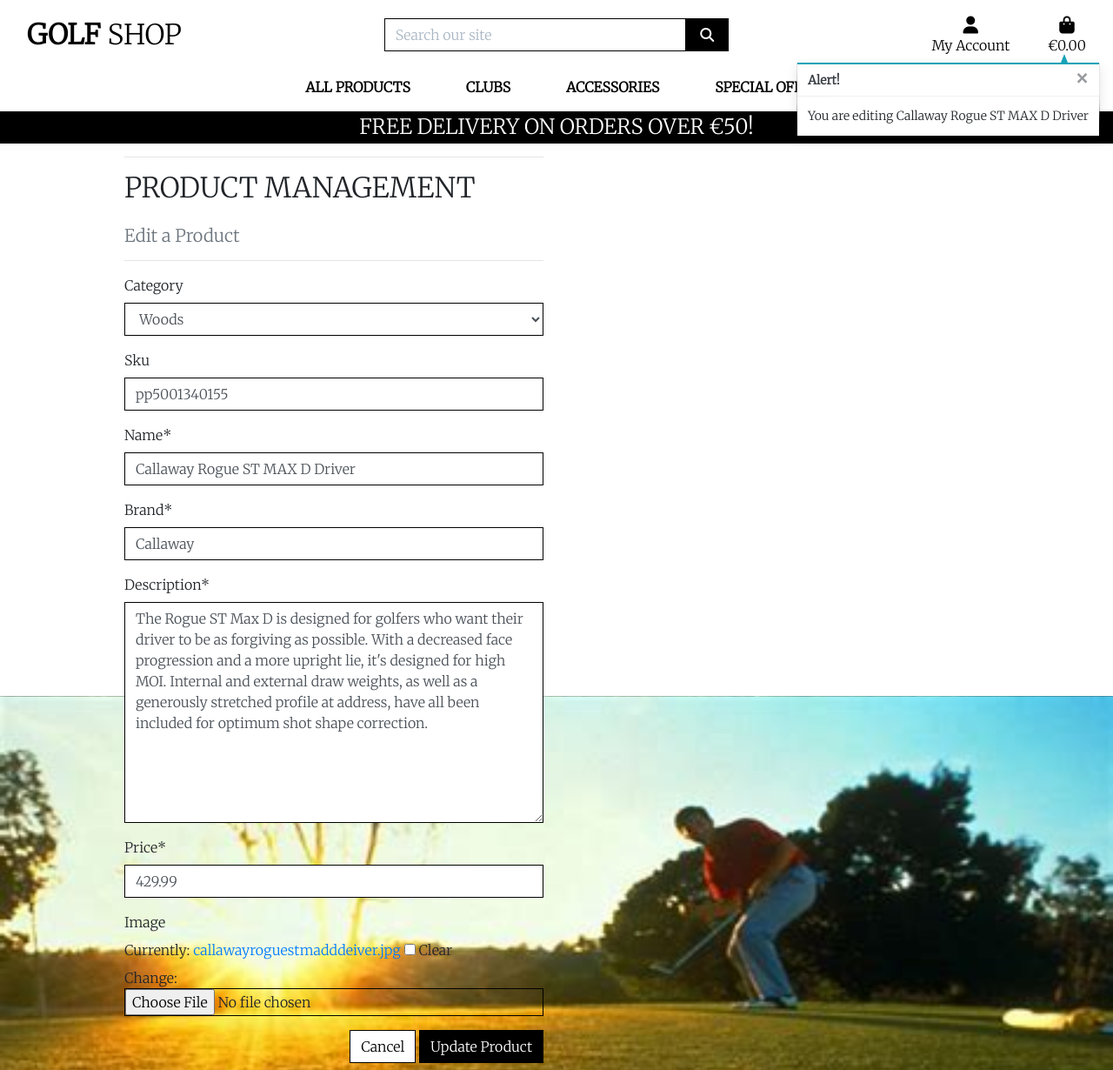
After one commit to Code-Institute-Submissions/colmhaugh-GolfShop_JuneResub, a Django app: page /products/edit/1/ in a window 1280 px wide. The commit adds this page. Shown: the whole page at 87% size. Run offline with Django 3.2, Linux system fonts and the light colour scheme; data comes from the database, SQL or seed files in the repository; some libraries are stand-ins or nearby versions.

Commit message:
Added edit functionality for products

```diff
--- /dev/null
+++ b/products/templates/products/edit_product.html
@@ -0,0 +1,37 @@
+{% extends "base.html" %}
+{% load static %}
+
+{% block page_header %}
+    <div class="container header-container">
+        <div class="row">
+            <div class="col"></div>
+        </div>
+    </div>
+{% endblock %}
+
+{% block content %}
+    <div class="overlay"></div>
+    <div class="container">
+        <div class="row">
+            <div class="col-12 col-md-6">
+                <hr>
+                <h2 class="logo-font mb-4">Product Management</h2>
+                <h5 class="text-muted">Edit a Product</h5>
+                <hr>
+            </div>
+        </div>
+
+        <div class="row">
+            <div class="col-12 col-md-6">
+                <form method="POST" action="{% url 'edit_product' product.id %}" class="form mb-2" enctype="multipart/form-data">
+                    {% csrf_token %}
+                    {{ form | crispy }}
+                    <div class="text-right">
+                        <a class="btn btn-outline-black rounded-0" href="{% url 'products' %}">Cancel</a>
+                        <button class="btn btn-black rounded-0" type="submit">Update Product</button>
+                    </div>
+                </form>
+            </div>
+        </div>
+    </div>
+{% endblock %}
--- a/products/urls.py
+++ b/products/urls.py
@@ -5,4 +5,5 @@ urlpatterns = [
     path('', views.all_products, name='products'),
     path('<int:product_id>/', views.product_detail, name='product_detail'),
     path('add/', views.add_product, name='add_product'),
+    path('edit/<int:product_id>/', views.edit_product, name='edit_product'),
 ]
--- a/products/views.py
+++ b/products/views.py
@@ -72,10 +72,44 @@ def product_detail(request, product_id):
 
 def add_product(request):
     """ Add a product to the store """
-    form = ProductForm()
+    if request.method == 'POST':
+        form = ProductForm(request.POST, request.FILES)
+        if form.is_valid():
+            form.save()
+            messages.success(request, 'Successfully added product!')
+            return redirect(reverse('add_product'))
+        else:
+            messages.error(request, 'Failed to add product. Please ensure the form is valid.')
+    else:
+        form = ProductForm()
+
     template = 'products/add_product.html'
     context = {
         'form': form,
     }
 
     return render(request, template, context)
+
+
+def edit_product(request, product_id):
+    """ Edit a product in the store """
+    product = get_object_or_404(Product, pk=product_id)
+    if request.method == 'POST':
+        form = ProductForm(request.POST, request.FILES, instance=product)
+        if form.is_valid():
+            form.save()
+            messages.success(request, 'Successfully updated product!')
+            return redirect(reverse('product_detail', args=[product.id]))
+        else:
+            messages.error(request, 'Failed to update product. Please ensure the form is valid.')
+    else:
+        form = ProductForm(instance=product)
+        messages.info(request, f'You are editing {product.name}')
+
+    template = 'products/edit_product.html'
+    context = {
+        'form': form,
+        'product': product,
+    }
+
+    return render(request, template, context)
--- a/profiles/views.py
+++ b/profiles/views.py
@@ -15,8 +15,10 @@ def profile(request):
         if form.is_valid():
             form.save()
             messages.success(request, 'Profile updated successfully')
-
-    form = UserProfileForm(instance=profile)
+        else:
+            messages.error(request, 'Update failed. Please ensure the form is valid.')
+    else:
+        form = UserProfileForm(instance=profile)
     orders = profile.orders.all()
 
     template = 'profiles/profile.html'
--- a/templates/base.html
+++ b/templates/base.html
@@ -69,7 +69,7 @@
                         <div class="dropdown-menu border-0" aria-labelledby="user-options">
                             {% if request.user.is_authenticated %}
                                 {% if request.user.is_superuser %}
-                                    <a href="" class="dropdown-item">Product Management</a>
+                                    <a href="{% url 'add_product' %}" class="dropdown-item">Product Management</a>
                                 {% endif %}
                                 <a href="{% url 'profile' %}" class="dropdown-item">My Profile</a>
                                 <a href="{% url 'account_logout' %}" class="dropdown-item">Logout</a>
--- a/templates/includes/mobile-top-header.html
+++ b/templates/includes/mobile-top-header.html
@@ -30,7 +30,7 @@
     <div class="dropdown-menu border-0" aria-labelledby="user-options">
         {% if request.user.is_authenticated %}
             {% if request.user.is_superuser %}
-                <a href="{% url 'account_logout' %}" class="dropdown-item">Product Management</a>
+                <a href="{% url 'add_product' %}" class="dropdown-item">Product Management</a>
             {% endif %}
             <a href="{% url 'profile' %}" class="dropdown-item">My Profile</a>
             <a href="{% url 'account_logout' %}" class="dropdown-item">Logout</a>
--- a/templates/includes/toasts/toast_success.html
+++ b/templates/includes/toasts/toast_success.html
@@ -20,7 +20,11 @@
                 {% for item in bag_items %}
                     <div class="row">
                         <div class="col-3 my-1">
-                            <img class="w-100" src="{{ item.product.image.url }}">
+                            {% if item.product.image %}
+                            <img class="w-100" src="{{ item.product.image.url }}" alt="{{ item.product.name }}">
+                            {% else %}
+                            <img class="w-100" src="{{ MEDIA_URL }}noimage.png" alt="{{ item.product.name }}">
+                            {% endif %}
                         </div>
                         <div class="col-9">
                             <p class="my-0"><strong>{{ item.product.name }}</strong></p>
```
Also changed, not shown: bag/templates/bag/bag.html (+21 -13 lines).
